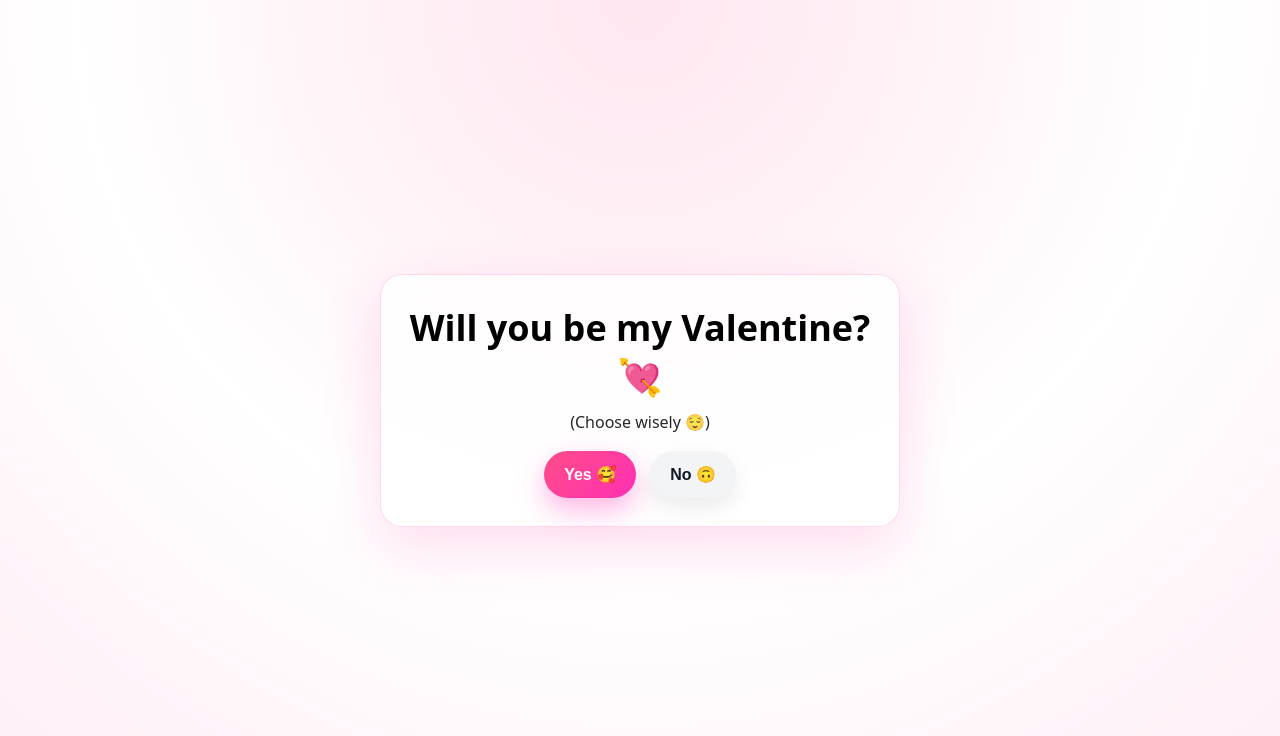
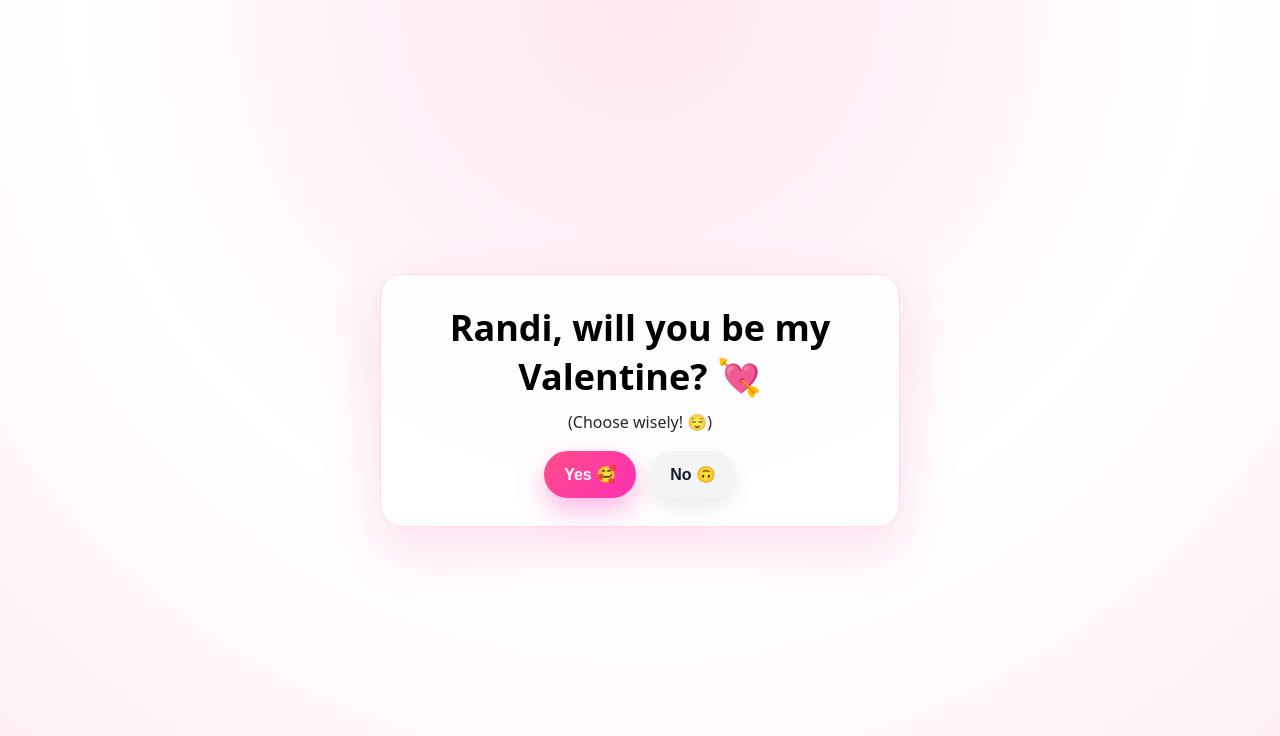
Before and after one commit to rahafhci/be-my-valentine, a plain HTML site: page index.html in a window 1280 px wide. Drawn offline with Linux system fonts and the light colour scheme.

Commit message:
Update index.html

```diff
--- a/index.html
+++ b/index.html
@@ -105,15 +105,15 @@
   <div class="card" id="card">
     <div class="confetti" id="confetti"></div>
 
-    <h1>Will you be my Valentine? 💘</h1>
-    <p>(Choose wisely 😌)</p>
+    <h1>Randi, will you be my Valentine? 💘</h1>
+    <p>(Choose wisely! 😌)</p>
 
     <div class="buttons">
       <button id="yesBtn">Yes 🥰</button>
       <button id="noBtn">No 🙃</button>
     </div>
 
-    <div class="yay" id="yay">yay 🥰</div>
+    <div class="yay" id="yay">Yay! 🥰</div>
   </div>
 
   <script>
```
